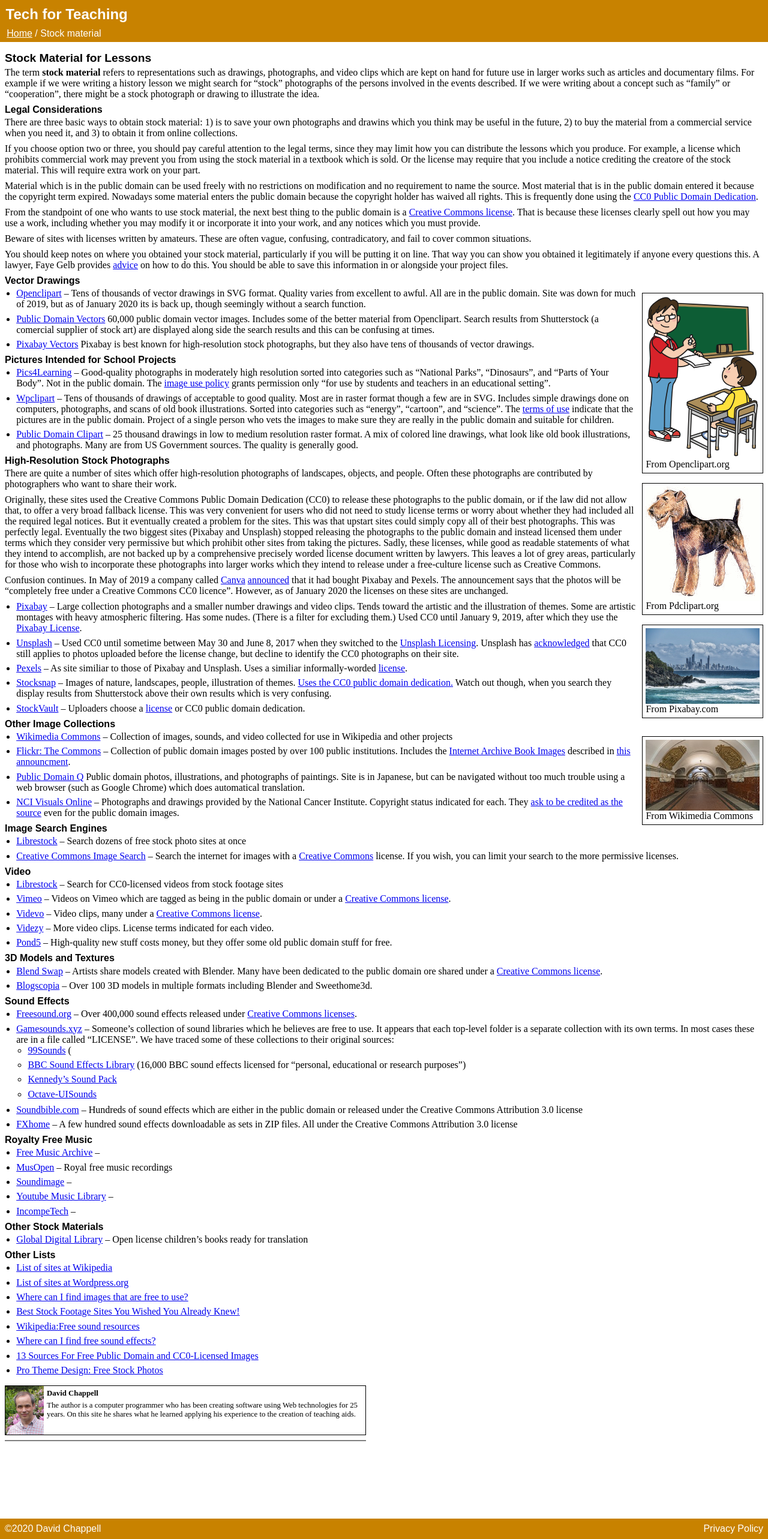
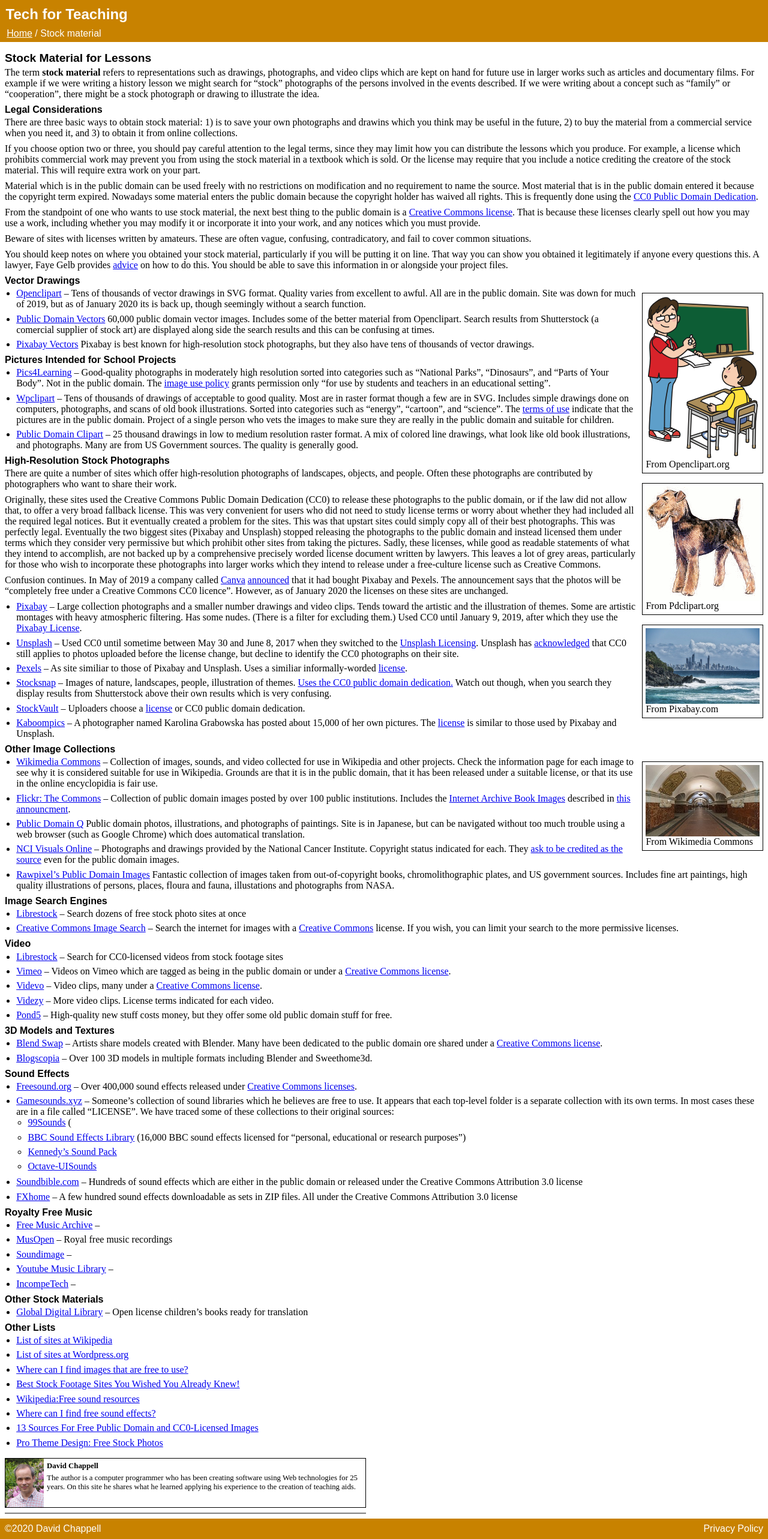
Before and after one commit to david672orford/tech-for-teaching, a Jekyll site: the page built from stock-material/index.md, in a window 1280 px wide. Shown: the whole page at 60% size. Built offline with Jekyll 4.4.1, drawn with Linux system fonts in a browser that asks for light colours; our own code applies the rules of GitHub Pages for plain Markdown files.

Commit message:
worked on stock materials page

```diff
--- a/stock-material/index.md
+++ b/stock-material/index.md
@@ -147,6 +147,10 @@
 * [StockVault](https://www.stockvault.net) --
 	Uploaders choose a [license](https://www.stockvault.net/terms-of-use)
 	or CC0 public domain dedication.
+* [Kaboompics](https://kaboompics.com/) --
+	A photographer named Karolina Grabowska has posted about 15,000 of her own pictures.
+	The [license](https://kaboompics.com/page/license-and-faq) is similar to
+	those used by Pixabay and Unsplash.
 
 ### Other Image Collections
 <figure class="right_edge">
@@ -157,7 +161,10 @@
 </figure>
 * [Wikimedia Commons](https://commons.wikimedia.org/wiki/Main_Page) --
 	Collection of images, sounds, and video collected for use in Wikipedia and
-	other projects
+	other projects. Check the information page for each image to see why it is
+	considered suitable for use in Wikipedia. Grounds are that it is in the
+	public domain, that it has been released under a suitable license, or that
+	its use in the online encyclopidia is fair use.
 * [Flickr: The Commons](https://www.flickr.com/commons) --
 	Collection of public domain images posted by over 100 public institutions.
 	Includes the [Internet Archive Book Images](https://www.flickr.com/photos/internetarchivebookimages/)
@@ -171,6 +178,11 @@
 	Copyright status indicated for each. They
 	[ask to be credited as the source](https://visualsonline.cancer.gov/about.cfm)
 	even for the public domain images.
+* [Rawpixel's Public Domain Images](https://www.rawpixel.com/category/53/public-domain)
+	Fantastic collection of images taken from out-of-copyright books, chromolithographic
+	plates, and US government sources. Includes fine art paintings, high quality
+	illustrations of persons, places, floura and fauna, illustations and photographs
+	from NASA.
 
 ### Image Search Engines
 * [Librestock](https://librestock.com/) --
```
